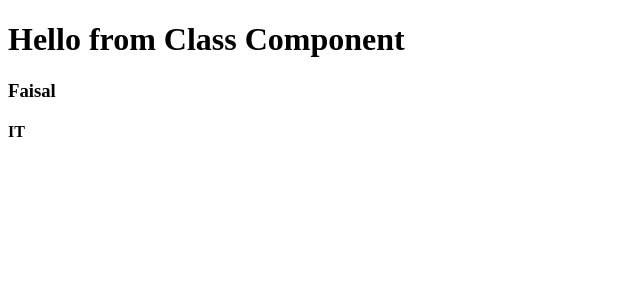
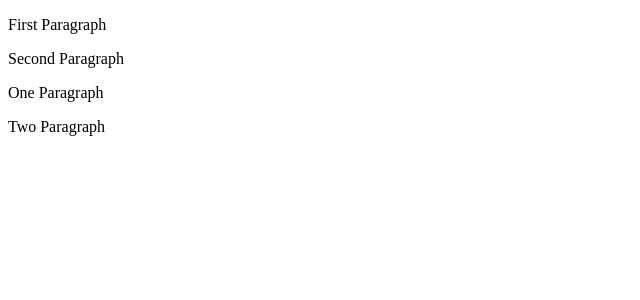
Before and after one commit to webfaisalbd/react-basics-ai, a React (Create React App) app: page / in a window 1280 px wide. Shown: the top 300 px of the page, without its empty margins (0-640 px from the left). Built offline with nearby package versions, Linux system fonts and the light colour scheme.

Commit message:
react component under the hood

```diff
--- a/src/App.js
+++ b/src/App.js
@@ -1,12 +1,11 @@
 import React from 'react'
-import Card2 from './classComponent/Card2';
+import InsideReact from './reactUnderTheHood/InsideReact';
 
 
 const App = () => {
   return (
     <>
-
-        <Card2 name="Faisal" dept="IT" />
+        <InsideReact />
     </>
   )
 }
--- /dev/null
+++ b/src/reactUnderTheHood/InsideReact.js
@@ -0,0 +1,27 @@
+import React from 'react';
+
+function Todo1(){
+    return (
+        <div>
+            <p>First Paragraph</p>
+            <p>Second Paragraph</p>
+        </div>
+    )
+}
+
+function Todo2() {
+    return React.createElement("div",{},
+    React.createElement("p", {}, "One Paragraph"),
+    React.createElement("p", {}, "Two Paragraph")
+    );
+}
+
+function InsideReact(){
+    return (
+        <>
+            <Todo1 />
+            <Todo2 />
+        </>
+    )
+}
+export default InsideReact;
```
